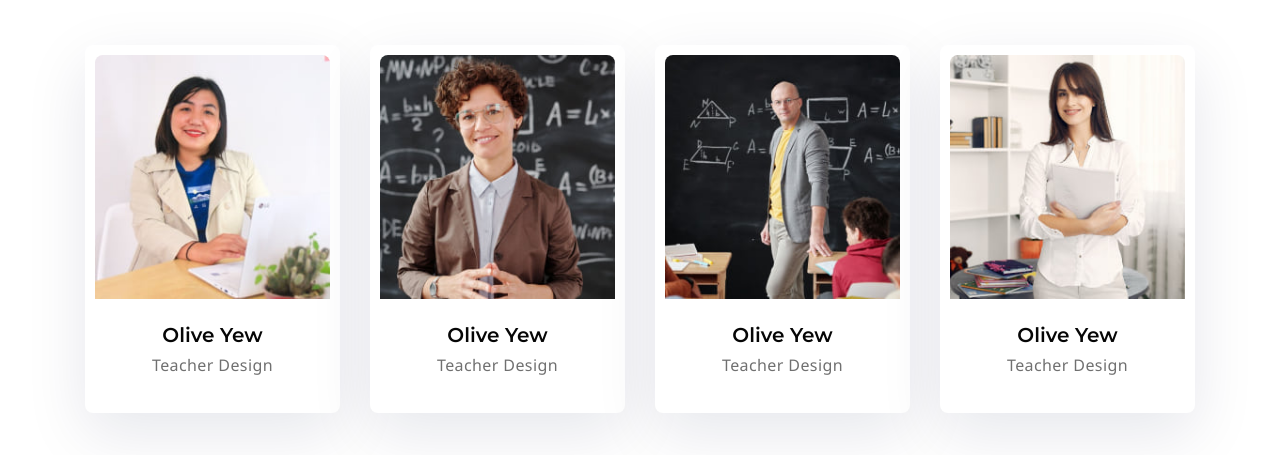
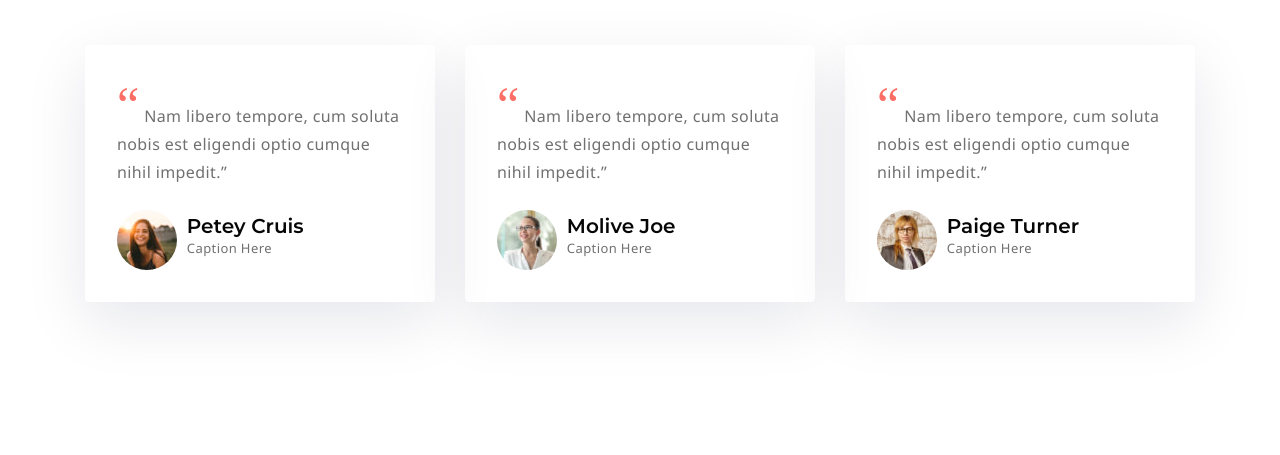
Before and after one commit to qoucname2202/Template_Capstone, a plain HTML site: page index.html in a window 1280 px wide. Shown: the part 173-628 px from the top of the page. Drawn offline with nearby package versions, Linux system fonts and the light colour scheme; a script that the page names is missing.

Commit message:
Done-60% part-reviewer

```diff
--- a/index.html
+++ b/index.html
@@ -74,7 +74,89 @@
 			<!-- Numbers -->
 			<section class="numbers"></section>
 			<!-- Reviewer -->
-			<section class="reviewer"></section>
+			<section class="w3__reviewer">
+				<div class="feedback py-5">
+					<div class="container py-md-5 py-4">
+						<div class="team__heading text-center mx-auto mb-5 pb-sm-4">
+							<h3 class="team__title">
+								Student Community
+								<span>Feedback</span>
+							</h3>
+						</div>
+						<div class="row mt-md-5">
+							<div class="col-lg-4 col-md-6 reviewer__content">
+								<div class="reviewer__item">
+									<p class="reviewer__sub">
+										<q>
+											Nam libero tempore, cum soluta nobis est eligendi optio
+											cumque nihil impedit.</q
+										>
+									</p>
+									<div class="reviewer__profile">
+										<div class="reviewer__avatar">
+											<img
+												src="./images/review2.jpg"
+												alt="avatar-1"
+												class="img-fluid"
+											/>
+										</div>
+										<div class="reviewer__info text-left">
+											<h5>Petey Cruis</h5>
+											<p>Caption Here</p>
+										</div>
+									</div>
+								</div>
+							</div>
+							<div class="col-lg-4 col-md-6 mt-md-0 mt-4 reviewer__content">
+								<div class="reviewer__item">
+									<p class="reviewer__sub">
+										<q>
+											Nam libero tempore, cum soluta nobis est eligendi optio
+											cumque nihil impedit.</q
+										>
+									</p>
+									<div class="reviewer__profile">
+										<div class="reviewer__avatar">
+											<img
+												src="./images/review1.jpg"
+												alt="avatar-2"
+												class="img-fluid"
+											/>
+										</div>
+										<div class="reviewer__info text-left">
+											<h5>Molive Joe</h5>
+											<p>Caption Here</p>
+										</div>
+									</div>
+								</div>
+							</div>
+							<div class="col-lg-4 col-md-6 mt-lg-0 mt-4 reviewer__content">
+								<div class="reviewer__item">
+									<p class="reviewer__sub">
+										<q>
+											Nam libero tempore, cum soluta nobis est eligendi optio
+											cumque nihil impedit.</q
+										>
+									</p>
+									<div class="reviewer__profile">
+										<div class="reviewer__avatar">
+											<img
+												src="./images/review3.jpg"
+												alt="avatar-3"
+												class="img-fluid"
+											/>
+										</div>
+										<div class="reviewer__info text-left">
+											<h5>Paige Turner</h5>
+											<p>Caption Here</p>
+										</div>
+									</div>
+								</div>
+							</div>
+						</div>
+					</div>
+				</div>
+			</section>
 			<!-- Team -->
 			<section class="w3__team py-sm-5 pb-sm-0 pb-5">
 				<div class="container py-md-5 py-4">
@@ -109,7 +191,7 @@
 									<h5 class="team__name mb-1">
 										<a href="#">Olive Yew</a>
 									</h5>
-									<p>Teacher Design</p>
+									<small>Teacher Design</small>
 								</div>
 							</div>
 						</div>
@@ -135,9 +217,9 @@
 								</div>
 								<div class="team__bottom p-4">
 									<h5 class="team__name mb-1">
-										<a href="#">Olive Yew</a>
+										<a href="#">Aida Joe</a>
 									</h5>
-									<p>Teacher Design</p>
+									<small>UI/UX Designer</small>
 								</div>
 							</div>
 						</div>
@@ -163,9 +245,9 @@
 								</div>
 								<div class="team__bottom p-4">
 									<h5 class="team__name mb-1">
-										<a href="#">Olive Yew</a>
+										<a href="#">Teri Dac</a>
 									</h5>
-									<p>Teacher Design</p>
+									<small>Teaches Skills</small>
 								</div>
 							</div>
 						</div>
@@ -191,9 +273,9 @@
 								</div>
 								<div class="team__bottom p-4">
 									<h5 class="team__name mb-1">
-										<a href="#">Olive Yew</a>
+										<a href="#">Anton Bne</a>
 									</h5>
-									<p>Teacher Design</p>
+									<small>Web Designer</small>
 								</div>
 							</div>
 						</div>
--- a/sass/globals/_typography.scss
+++ b/sass/globals/_typography.scss
@@ -38,6 +38,11 @@ ul {
 li {
 	list-style-type: none;
 }
+small,
+.small {
+	font-size: 80%;
+	font-weight: 400;
+}
 .img-responsive {
 	max-width: 100%;
 	display: block;
--- a/sass/layout/_reviewer.scss
+++ b/sass/layout/_reviewer.scss
@@ -0,0 +1,42 @@
+.reviewer {
+	&__item {
+		background: var(--bg-color);
+		border-radius: 4px;
+		box-shadow: 0 20px 62px var(--box-shadow-color);
+		padding: 2rem;
+	}
+	&__sub {
+		& > q {
+			&::before {
+				font-size: 50px;
+				color: var(--secondary-color);
+				font-family: initial;
+				line-height: 0.8;
+				padding-top: 8px;
+				display: inline-block;
+			}
+		}
+	}
+	&__profile {
+		display: grid;
+		grid-template-columns: 0.3fr 1fr;
+		align-items: center;
+		grid-gap: 5px;
+		margin-top: 1.5em;
+	}
+	&__avatar {
+		& > img {
+			border-radius: 50%;
+		}
+	}
+	&__info {
+		& > h5 {
+			font-weight: 600;
+			line-height: 16px;
+		}
+		& > p {
+			font-size: 13px;
+			color: var(--font-color);
+		}
+	}
+}
```
Also changed, not shown: css/style.css, 1 other file.
